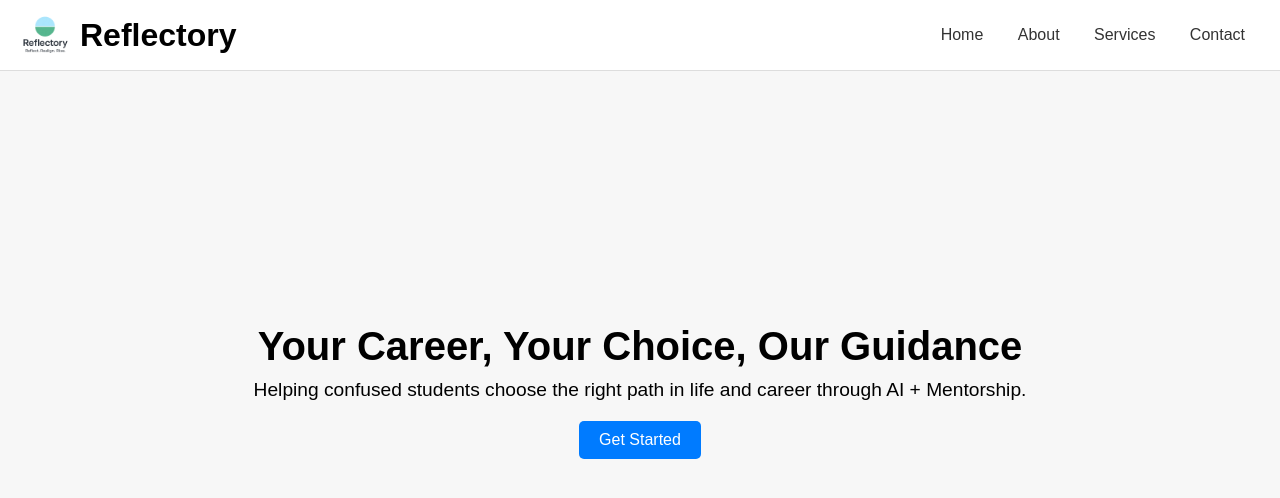
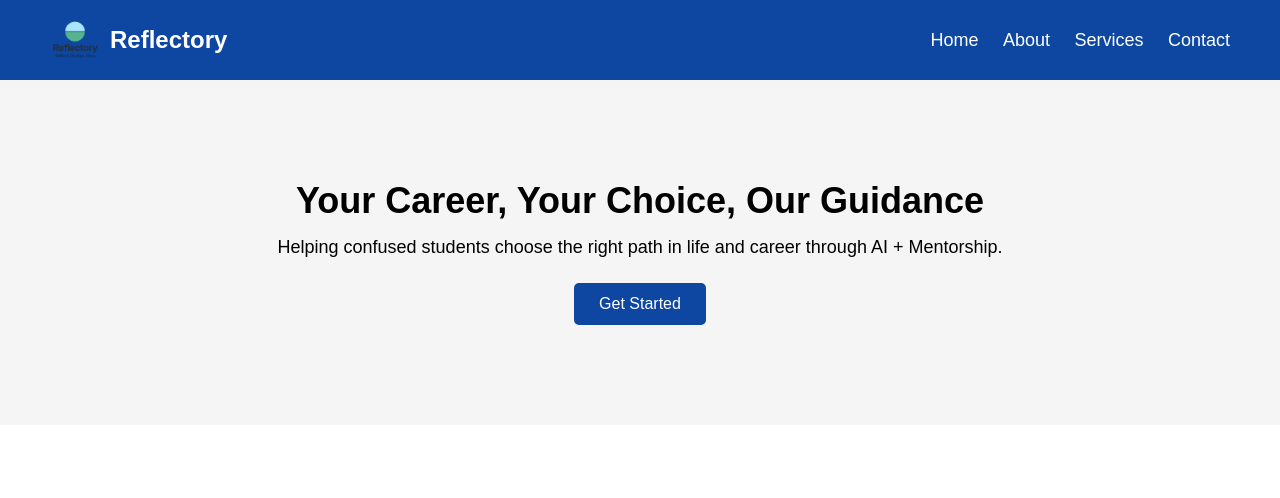
Before and after one commit to karanrajput832006-cpu/reflectory, a plain HTML site: page index.html in a window 1280 px wide. Drawn offline with Linux system fonts and the light colour scheme.

Commit message:
Refactor CSS for navbar and hero section styles

```diff
--- a/assets/css/style.css
+++ b/assets/css/style.css
@@ -1,3 +1,4 @@
+/* Global Reset */
 * {
   margin: 0;
   padding: 0;
@@ -5,14 +6,14 @@
   font-family: Arial, sans-serif;
 }
 
-header {
-    width: 100%;
-    padding: 15px 50px;
+/* Navbar */
+.navbar {
   display: flex;
   justify-content: space-between;
   align-items: center;
-    background-color: #ffffff;
-    border-bottom: 1px solid #ddd;
+  padding: 15px 50px;
+  background-color: #0d47a1; /* Royal Blue */
+  color: white;
 }
 
 .logo {
@@ -20,67 +21,57 @@ header {
   align-items: center;
 }
 
-.logo img {
-    width: 50px;
+.logo-img {
+  width: 50px;  /* Adjust if needed */
+  height: auto;
   margin-right: 10px;
 }
 
-nav a {
-    margin: 0 15px;
-    text-decoration: none;
-    color: #333;
-    font-weight: 500;
+.logo h1 {
+  font-size: 24px;
+  color: white;
 }
 
-nav a:hover {
-    color: #007bff;
+.nav-links a {
+  margin-left: 20px;
+  text-decoration: none;
+  color: white;
+  font-size: 18px;
+  transition: 0.3s;
+}
+
+.nav-links a:hover {
+  color: #ffdd57; /* Gold hover on menu */
 }
 
 /* Hero Section */
 .hero {
-    width: 100%;
-    height: 80vh;
-    background: #f7f7f7;
-    display: flex;
-    flex-direction: column;
-    justify-content: center;
-    align-items: center;
   text-align: center;
+  padding: 100px 20px;
+  background-color: #f5f5f5;
 }
 
 .hero h2 {
-    font-size: 2.5rem;
-    margin-bottom: 10px;
+  font-size: 36px;
+  margin-bottom: 15px;
 }
 
 .hero p {
-    font-size: 1.2rem;
-    margin-bottom: 20px;
+  font-size: 18px;
+  margin-bottom: 25px;
 }
 
 .hero button {
-    padding: 10px 20px;
-    font-size: 1rem;
+  background-color: #0d47a1; /* Royal Blue */
+  color: white;
   border: none;
+  padding: 12px 25px;
+  font-size: 16px;
   cursor: pointer;
-    background-color: #007bff;
-    color: white;
   border-radius: 5px;
+  transition: 0.3s;
 }
 
 .hero button:hover {
-    background-color: #0056b3;
+  background-color: #093071; /* Darker blue */
 }
-/* Logo Styling */
-.logo {
-    width: 120px;   /* You can change this size */
-    height: auto;
-}
-
-.navbar {
-    width: 100%;
-    padding: 10px 20px;
-    display: flex;
-    align-items: center;
-    background-color: white;  /* Change if you want a color */
-}
```
Lines whose indentation alone changed are shown as unchanged.
